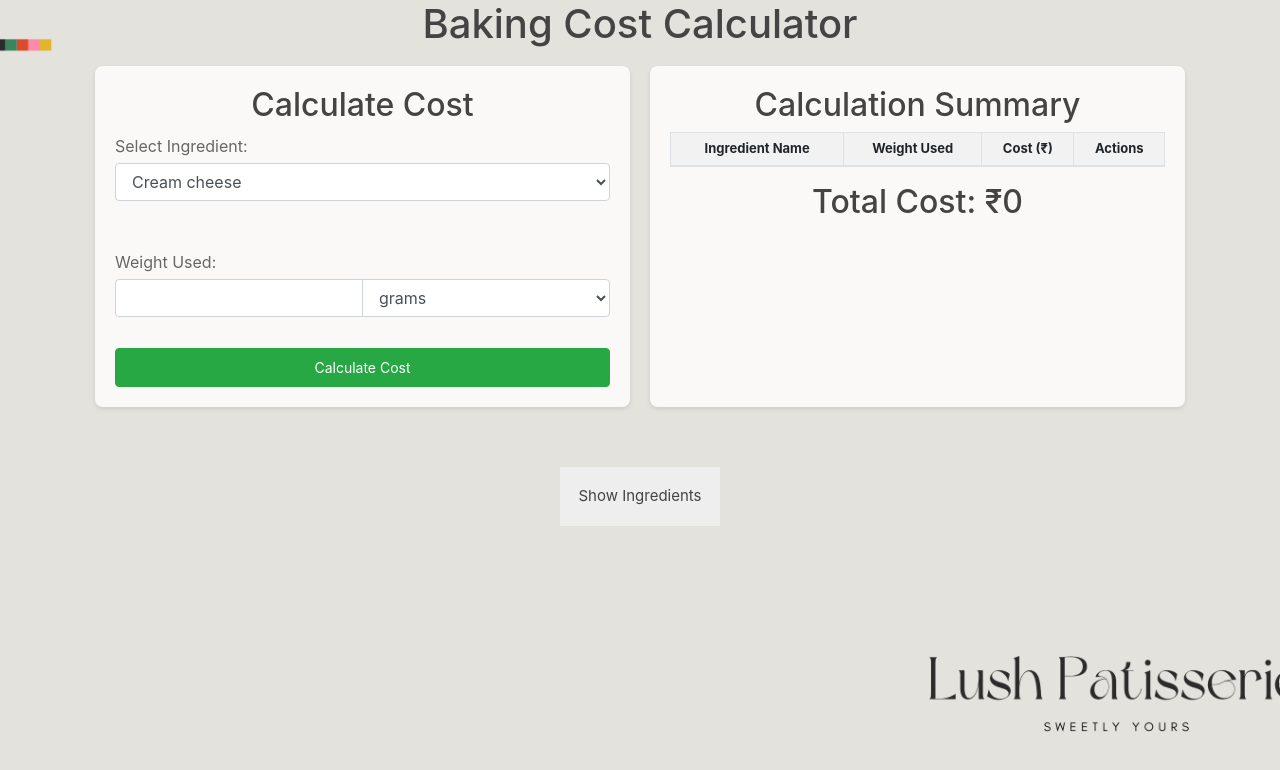
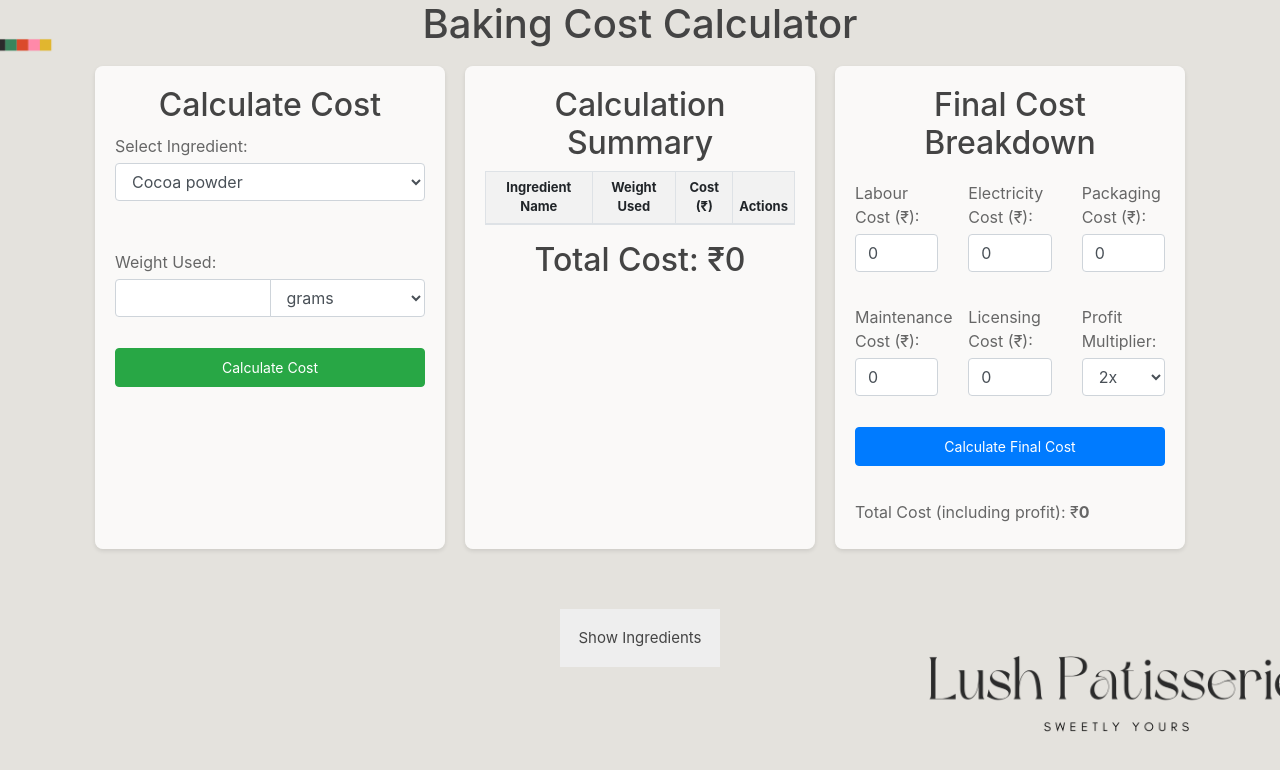
Before and after one commit to kmallya7/price-checker, a plain HTML site: page index.html in a window 1280 px wide. Drawn offline with nearby package versions, Linux system fonts and the light colour scheme.

Commit message:
index.html

```diff
--- a/index.html
+++ b/index.html
@@ -143,6 +143,43 @@
             </table>
             <h2>Total Cost: ₹<span id="totalCost">0</span></h2>
         </div>
+        <div class="section">
+            <h2>Final Cost Breakdown</h2>
+            <div class="row">
+                <div class="col-md-4">
+                    <label for="labourCost">Labour Cost (₹):</label>
+                    <input type="number" id="labourCost" class="form-control" value="0">
+                </div>
+                <div class="col-md-4">
+                    <label for="electricityCost">Electricity Cost (₹):</label>
+                    <input type="number" id="electricityCost" class="form-control" value="0">
+                </div>
+                <div class="col-md-4">
+                    <label for="packagingCost">Packaging Cost (₹):</label>
+                    <input type="number" id="packagingCost" class="form-control" value="0">
+                </div>
+            </div>
+            <div class="row mt-2">
+                <div class="col-md-4">
+                    <label for="maintenanceCost">Maintenance Cost (₹):</label>
+                    <input type="number" id="maintenanceCost" class="form-control" value="0">
+                </div>
+                <div class="col-md-4">
+                    <label for="licensingCost">Licensing Cost (₹):</label>
+                    <input type="number" id="licensingCost" class="form-control" value="0">
+                </div>
+                <div class="col-md-4">
+                    <label for="profitMultiplier">Profit Multiplier:</label>
+                    <select id="profitMultiplier" class="form-control">
+                        <option value="2">2x</option>
+                        <option value="3">3x</option>
+                        <option value="0.30">30%</option>
+                    </select>
+                </div>
+            </div>
+            <button type="button" class="btn btn-primary mt-3" onclick="calculateFinalCost()">Calculate Final Cost</button><br><br>
+            <label>Total Cost (including profit): ₹<span id="finalTotalCost" style="font-weight: bold;">0</span></label>
+        </div>
     </div>
     <div class="ingredients-container">
         <button class="collapsible">Show Ingredients</button>
@@ -165,8 +202,10 @@
     <script src="https://cdn.jsdelivr.net/npm/@popperjs/core@2.9.3/dist/umd/popper.min.js"></script>
     <script src="https://stackpath.bootstrapcdn.com/bootstrap/4.5.2/js/bootstrap.min.js"></script>
     <script src="script.js"></script>
+
     <script>
         const ingredients = [
+    { name: 'Cocoa powder', totalWeight: '225 GM', totalCost: 360 },
     { name: 'Cream cheese', totalWeight: '1 KG', totalCost: 750 },
     { name: 'Whipping cream topolite', totalWeight: '1 KG', totalCost: 170 },
     { name: 'Amul butter', totalWeight: '1 KG', totalCost: 580 },
@@ -194,17 +233,12 @@ const calculations = [];
 const contentDiv = document.querySelector('.content');
 const showIngredientsButton = document.querySelector('.collapsible');
 
-// Check localStorage for saved state
 const isTableVisible = localStorage.getItem('tableVisible') === 'true';
-
-// Set initial visibility based on localStorage
-contentDiv.hidden = !isTableVisible; // Hide if not in localStorage or false
+contentDiv.hidden = !isTableVisible;
 
 showIngredientsButton.addEventListener('click', function () {
     this.classList.toggle("active");
     contentDiv.hidden = !contentDiv.hidden;
-
-    // Save the state to localStorage
     localStorage.setItem('tableVisible', !contentDiv.hidden);
 });
 
@@ -322,11 +356,37 @@ function deleteCalculation(index) {
     updateCalculationSummary();
 }
 
+function calculateFinalCost() {
+    const totalIngredientCost = parseFloat(document.getElementById('totalCost').textContent);
+    const labourCost = parseFloat(document.getElementById('labourCost').value);
+    const electricityCost = parseFloat(document.getElementById('electricityCost').value);
+    const packagingCost = parseFloat(document.getElementById('packagingCost').value);
+    const maintenanceCost = parseFloat(document.getElementById('maintenanceCost').value);
+    const licensingCost = parseFloat(document.getElementById('licensingCost').value);
+    const profitMultiplier = document.getElementById('profitMultiplier').value;
+
+    if (isNaN(totalIngredientCost) || isNaN(labourCost) || isNaN(electricityCost) || isNaN(packagingCost) || isNaN(maintenanceCost) || isNaN(licensingCost)) {
+        alert("Please enter valid numbers for all costs.");
+        return;
+    }
+
+    const subTotal = totalIngredientCost + labourCost + electricityCost + packagingCost + maintenanceCost + licensingCost;
+
+    let finalTotalCost;
+    if (profitMultiplier === "0.30") {
+        finalTotalCost = subTotal * (1 + parseFloat(profitMultiplier));
+    } else {
+        finalTotalCost = subTotal * parseFloat(profitMultiplier);
+    }
+
+    document.getElementById('finalTotalCost').textContent = finalTotalCost.toFixed(2);
+}
+
 document.addEventListener('DOMContentLoaded', () => {
     populateIngredientsTable();
     populateIngredientSelect();
 });
 
-    </script>
+</script>
 </body>
 </html>
```
